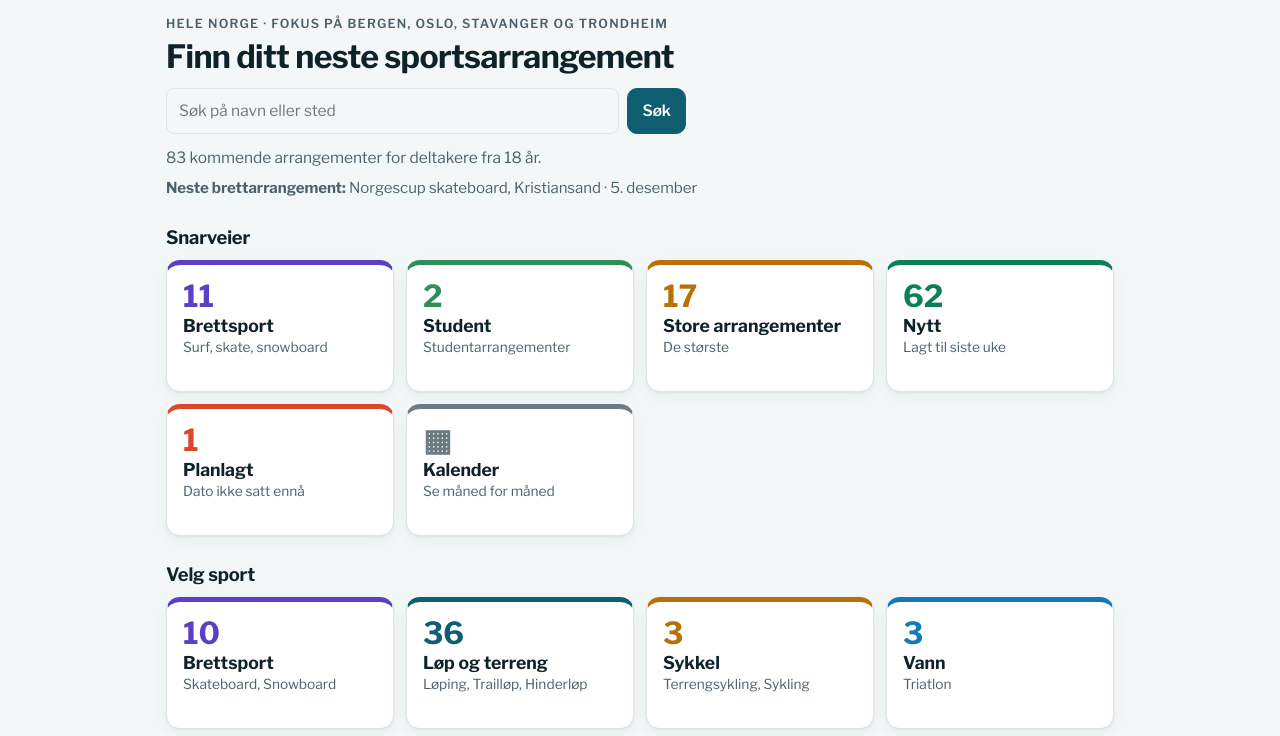
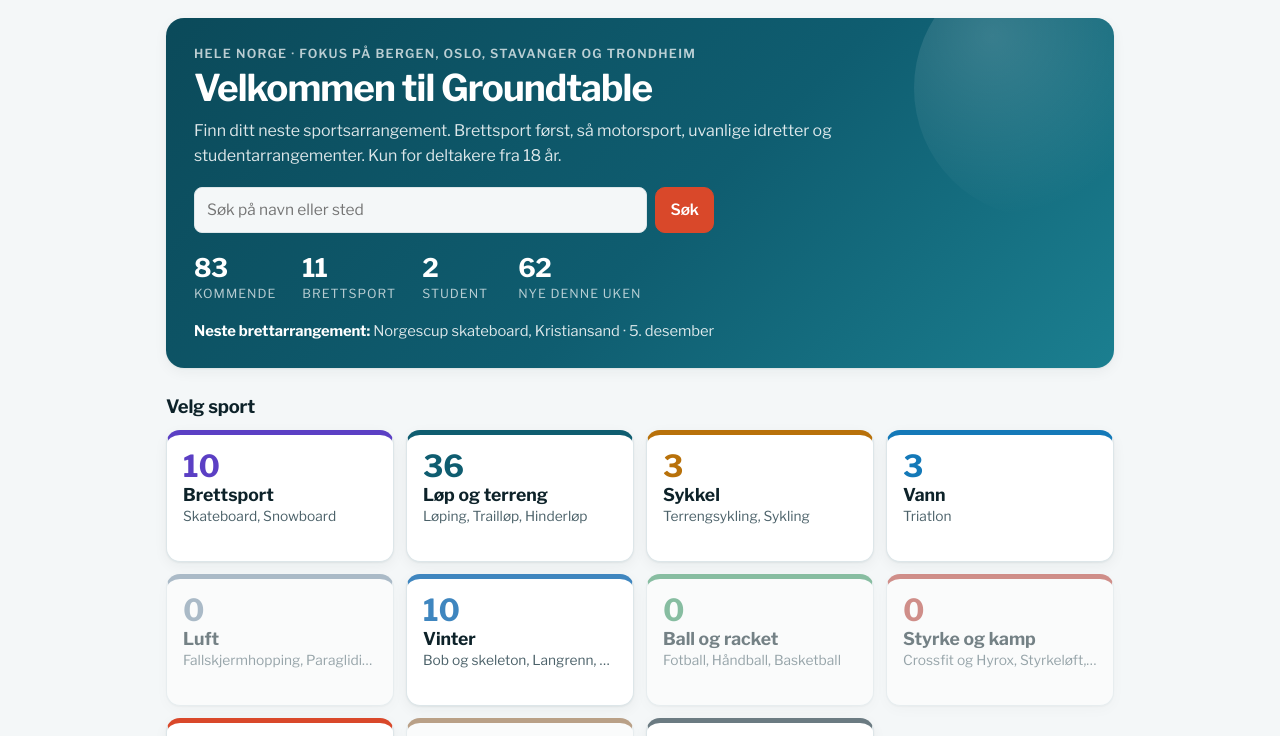
Before and after one commit to oliverbaerem-sudo/Groundtable, a plain HTML site: page vestlandet-events/index.html in a window 1280 px wide. Shown: the part 59-795 px from the top of the page. Drawn offline with nearby package versions, Linux system fonts and the light colour scheme.

Commit message:
Forside: fjern snarveier, tilbake med grønt velkomstbanner
Co-Authored-By: Claude Sonnet 5.5 <noreply@anthropic.com>

```diff
--- a/vestlandet-events/app.js
+++ b/vestlandet-events/app.js
@@ -152,18 +152,14 @@ function viewHjem() {
   const restChips = restR.map(([k, r]) => `<button type="button" class="chip" data-go="region:${k}">${esc(r.label)} <b>${rc(k)}</b></button>`).join("");
   const monthTiles = Array.from({ length: 12 }, (_, i) => { const m = (t0.getMonth() + i) % 12; return { m, n: all.filter((e) => parse(e.date).getMonth() === m).length }; })
     .map(({ m, n }) => `<button type="button" class="mtile${n ? "" : " empty-t"}" data-go="month:${m + 1}"><span>${MONTHS[m]}</span><b>${n}</b></button>`).join("");
-  const nNew = all.filter(isNew).length, nPl = (typeof PLANNED !== "undefined" ? PLANNED.length : 0);
-  const quick = `<button type="button" class="tile" data-go="board:" style="--c:${GROUP_COLORS.Brettsport}"><span class="tile-n">${all.filter(isBoard).length}</span><span class="tile-t">Brettsport</span><span class="tile-s">Surf, skate, snowboard</span></button>` +
-    tile("student:", all.filter((e) => e.student).length, "Student", "Studentarrangementer", "#2f8f5b") +
-    tile("big:", all.filter((e) => e.big).length, "Store arrangementer", "De største", "#b8710a") +
-    `<a class="tile" href="#nytt" style="--c:var(--new)"><span class="tile-n">${nNew}</span><span class="tile-t">Nytt</span><span class="tile-s">Lagt til siste uke</span></a>` +
-    `<a class="tile${nPl ? "" : " empty-t"}" href="#planlagt" style="--c:var(--accent)"><span class="tile-n">${nPl}</span><span class="tile-t">Planlagt</span><span class="tile-s">Dato ikke satt ennå</span></a>` +
-    `<a class="tile" href="#kalender" style="--c:#6b7b82"><span class="tile-n">▦</span><span class="tile-t">Kalender</span><span class="tile-s">Se måned for måned</span></a>`;
+  const nNew = all.filter(isNew).length;
   $app.innerHTML = `<div class="stack home">
-    <section class="home-top"><p class="eyebrow dark">Hele Norge · fokus på Bergen, Oslo, Stavanger og Trondheim</p><h1>Finn ditt neste sportsarrangement</h1>
-      <form id="homeSearch" class="home-search" role="search"><input type="search" id="hq" placeholder="Søk på navn eller sted" aria-label="Søk"><button class="btn" type="submit">Søk</button></form>
-      <p class="lead">${all.length} kommende arrangementer for deltakere fra 18 år.</p>${nextLine}</section>
-    <section class="hsec"><h2>Snarveier</h2><div class="tiles">${quick}</div></section>
+    <section class="hero"><div class="hero-in"><p class="eyebrow">Hele Norge · fokus på Bergen, Oslo, Stavanger og Trondheim</p>
+      <h1>Velkommen til Groundtable</h1>
+      <p class="lead">Finn ditt neste sportsarrangement. Brettsport først, så motorsport, uvanlige idretter og studentarrangementer. Kun for deltakere fra 18 år.</p>
+      <form id="homeSearch" class="home-search" role="search"><input type="search" id="hq" placeholder="Søk på navn eller sted" aria-label="Søk"><button class="btn accent" type="submit">Søk</button></form>
+      <dl class="stats"><div><dt>${all.length}</dt><dd>kommende</dd></div><div><dt>${all.filter(isBoard).length}</dt><dd>brettsport</dd></div><div><dt>${all.filter((e) => e.student).length}</dt><dd>student</dd></div><div><dt>${nNew}</dt><dd>nye denne uken</dd></div></dl>
+      ${nextLine ? nextLine.replace('class="next-line"', 'class="next-line hero-next"') : ""}</div></section>
     <section class="hsec"><h2>Velg sport</h2><div class="tiles">${sportTiles}</div></section>
     <section class="hsec"><h2>Velg område</h2><div class="tiles">${regionTiles}</div><p class="lbl" style="margin:14px 0 6px">Resten av Norge</p><div class="chips">${restChips}</div></section>
     <section class="hsec"><h2>Velg måned</h2><div class="mtiles">${monthTiles}</div></section>
--- a/vestlandet-events/styles.css
+++ b/vestlandet-events/styles.css
@@ -320,3 +320,10 @@ a.tile { text-decoration: none; color: inherit; }
 .filters.more summary { cursor: pointer; font-weight: 600; color: var(--brand-text); }
 .filters.more[open] summary { margin-bottom: 12px; }
 .tile-s { overflow: hidden; text-overflow: ellipsis; white-space: nowrap; }
+
+/* Velkomstbanner på forsiden (v33) */
+.home-search { margin: 18px 0 0; }
+.home .hero h1 { font-size: 2.3rem; margin: 6px 0 10px; }
+.hero-next { color: rgba(255,255,255,.86); margin: 16px 0 0; font-size: .92rem; }
+.hero-next b { color: #fff; }
+@media (max-width: 720px) { .home .hero h1 { font-size: 1.8rem; } }
--- a/vestlandet-events/sw.js
+++ b/vestlandet-events/sw.js
@@ -1,4 +1,4 @@
-const CACHE = "groundtable-v32";
+const CACHE = "groundtable-v33";
 const FILES = ["./", "index.html", "styles.css", "app.js", "data.js", "manifest.webmanifest",
   "icons/icon-192.png", "icons/icon-512.png", "icons/maskable-512.png", "icons/apple-touch-icon.png"];
 
```
